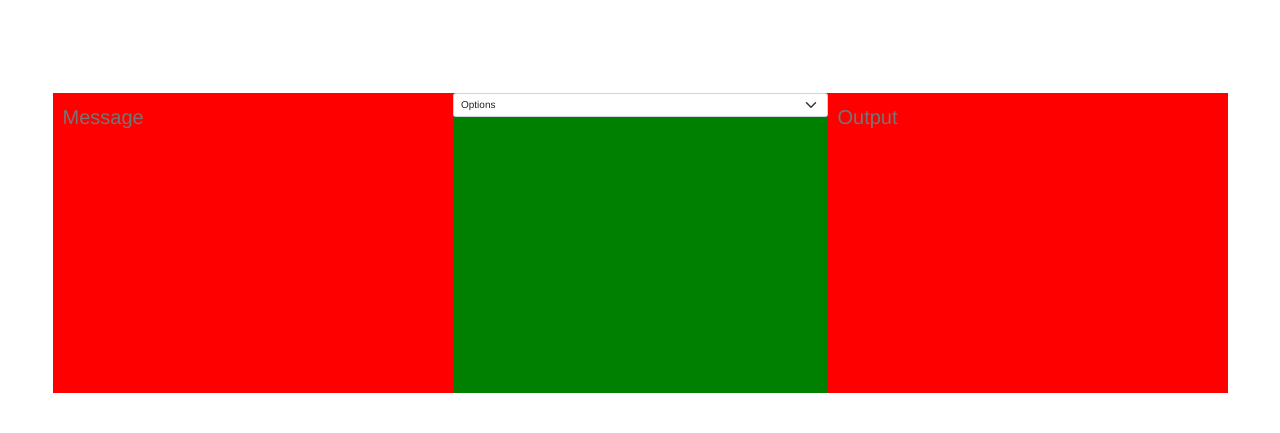
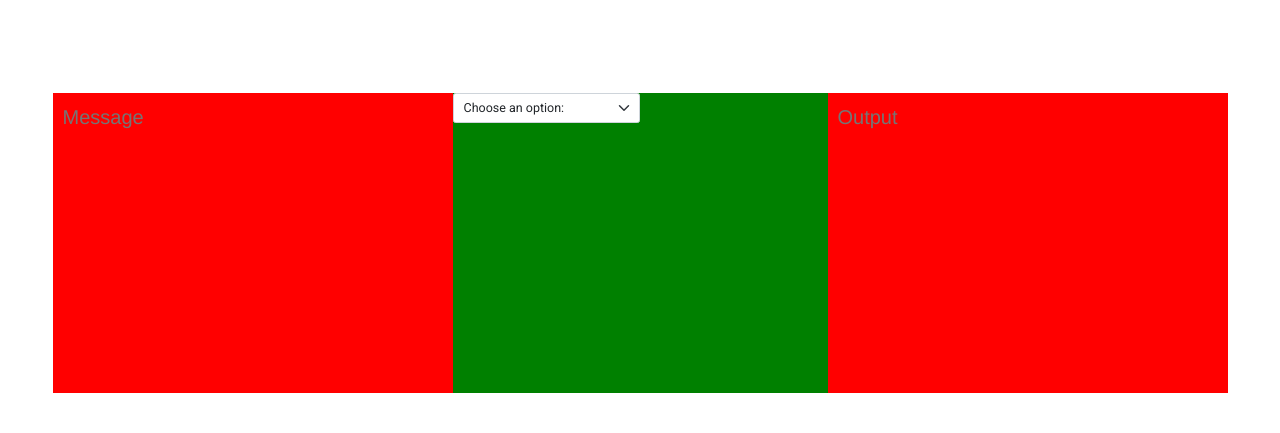
Before and after one commit to CainSoulless/CoDecode, a Flask app: template templates/home.html in a window 1280 px wide; the page is wider, and only the part inside the window is pictured. Shown: the part 70-503 px from the top of that part. Run offline with Flask 2, Linux system fonts and the light colour scheme; the template is opened without the code that fills it, so the values that code supplies are empty; some libraries are stand-ins or nearby versions.

Commit message:
Adding hash options

```diff
--- a/static/css/home/message.css
+++ b/static/css/home/message.css
@@ -15,3 +15,7 @@
     height: 30rem;
     background-color: green;
 }
+
+.message__options--option {
+    font-family: "Roboto", sans-serif;
+}
--- a/templates/home.html
+++ b/templates/home.html
@@ -22,12 +22,13 @@
         </div>
 
         <div class="message__options">
-            <select class="form-select" aria-label="Default select example" name="option">
-                <option disabled selected>Options</option>
+            <select class="w-50 form-select form-select-lg mb-3 message__options--option" aria-label=".form-select-lg example" name="option">
+                <option disabled selected>Choose an option:</option>
                 {% for option in options %}
                     <option value={{ option }}>{{ option }}</option>
                 {% endfor %}
             </select>
+            <buttom></buttom>
         </div>
 
         <div class="message__container">
--- a/templates/layout.html
+++ b/templates/layout.html
@@ -17,6 +17,7 @@
         {% block style %}{% endblock %}
 
         <link rel="stylesheet" href="https://maxcdn.bootstrapcdn.com/bootstrap/3.4.1/css/bootstrap.min.css">
+        <!-- Font Roboto -->
         <link href="https://fonts.googleapis.com/css2?family=Roboto:wght@400;500;700;900&display=swap" rel="stylesheet">
         <script src="https://ajax.googleapis.com/ajax/libs/jquery/3.6.0/jquery.min.js"></script>
         <script src="https://maxcdn.bootstrapcdn.com/bootstrap/3.4.1/js/bootstrap.min.js"></script>
```
Also changed, not shown: 1 other file.
